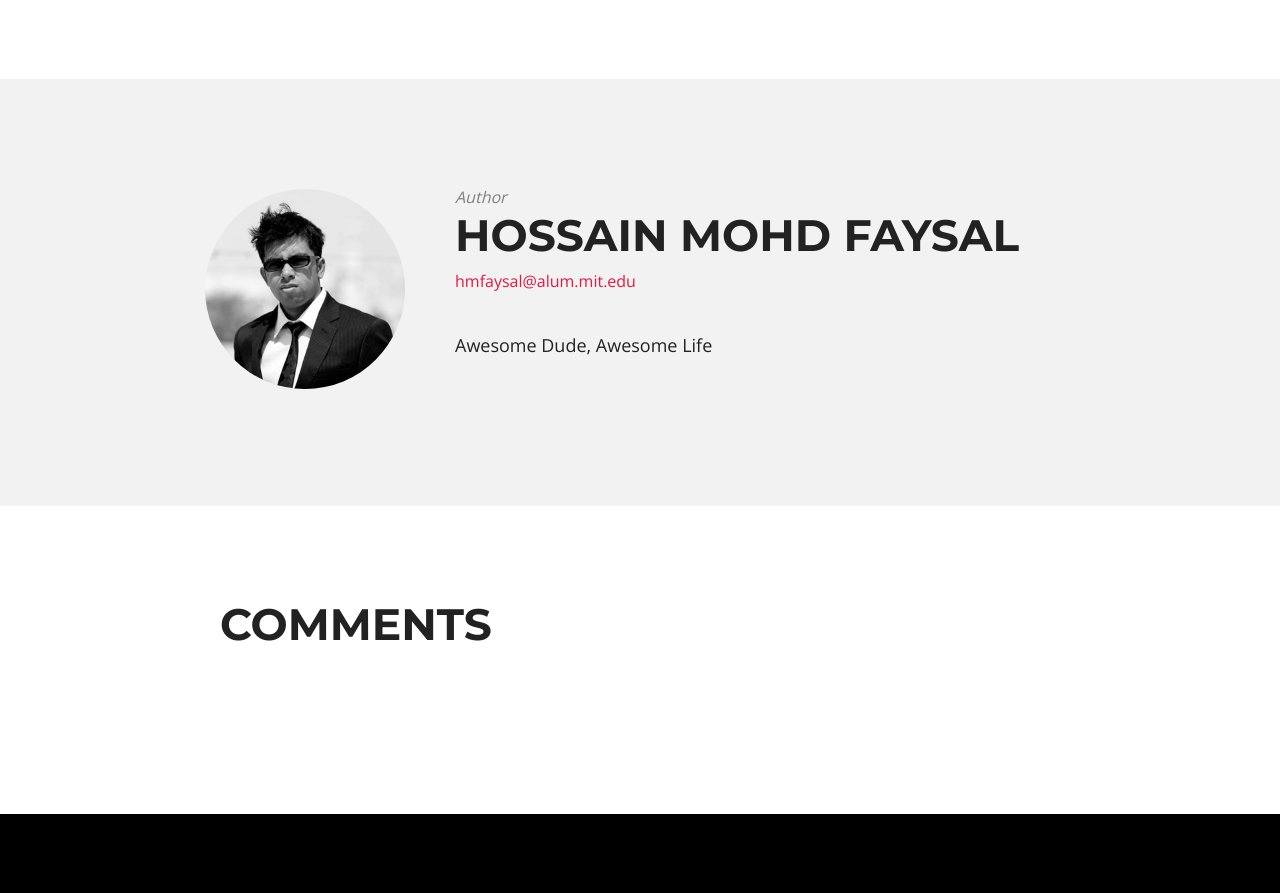
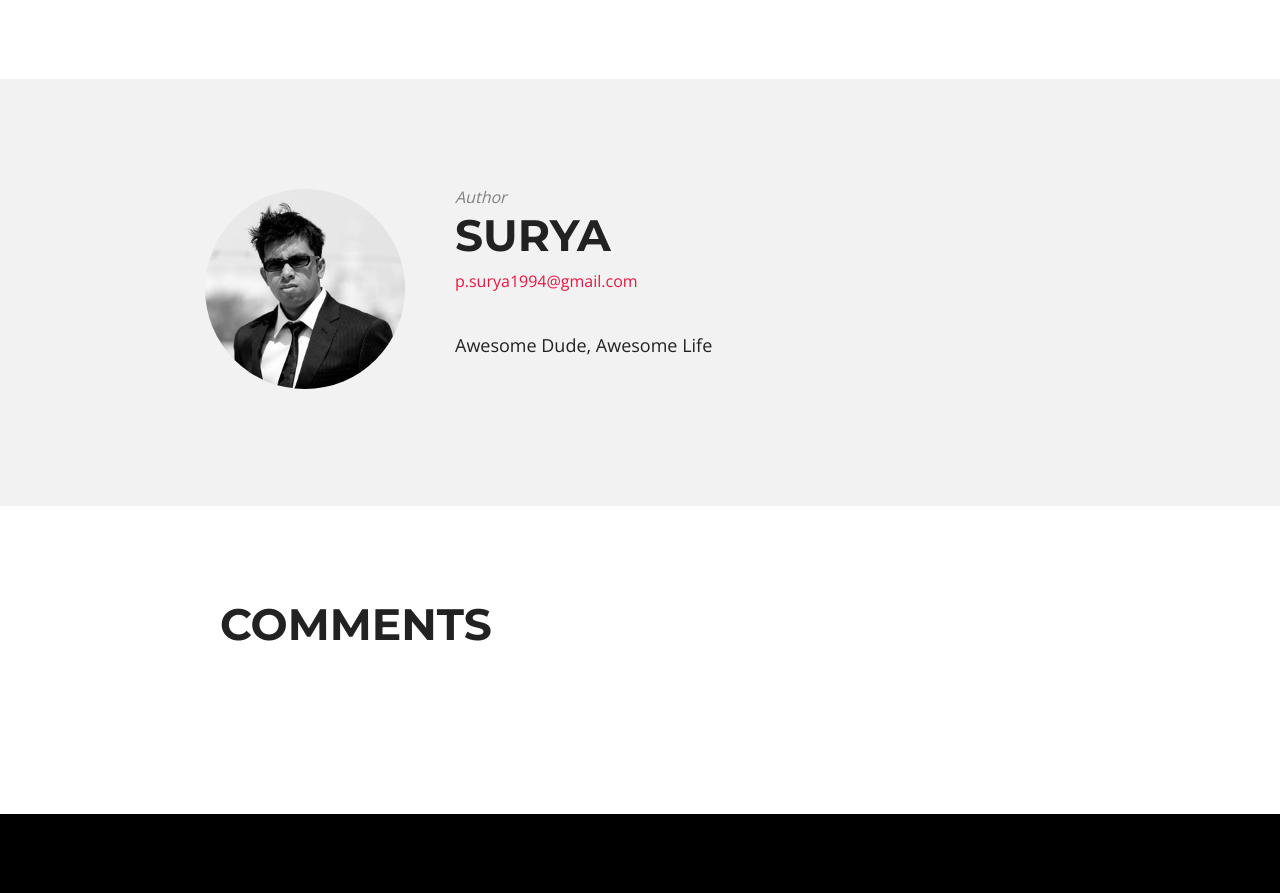
Before and after one commit to psurya1994/psurya1994.github.io, a Jekyll site: the page built from _posts/2015-12-15-game-automators-winter-internship.md, in a window 1280 px wide and 1400 px high, scrolled down 1185 px. Shown: the part 384-1277 px from the top of the window. Built offline with Jekyll 4.4.1, drawn with Linux system fonts in a browser that asks for light colours; nearby versions of some CDN libraries; comment, search, counter and statistics services are not loaded; some of the changed text lies outside the part shown.

Commit message:
chanegs.

```diff
--- a/_config.yml
+++ b/_config.yml
@@ -1,7 +1,7 @@
 title:            Surya's Blog
 description:      "Blogging about everything"
 logo:             logo.png
-disqus_shortname: hmfaysal
+disqus_shortname: surya
 share:            true
 dropcap:			true
 # Change url to your domain. Leave localhost server or blank when working locally.
@@ -11,21 +11,21 @@ url: ''
 
 # Owner/author information
 owner:
-  name:           Hossain Mohd Faysal
+  name:           Surya
   avatar:         hmfaysal.jpg
-  email:          hmfaysal@alum.mit.edu
+  email:          p.surya1994@gmail.com
   # Use the coder's toolbox at http://coderstoolbox.net/string/#!encoding=xml&action=encode&charset=us_ascii to encode your description into XML string
   description:    Awesome Dude, Awesome Life
   # Social networking links used in footer. Update and remove as you like.
-  twitter:        hmfaysal
-  facebook:       hmfaysal
-  github:         hmfaysal
-  instagram:      hmfaysal
+  twitter:        psurya1994
+  facebook:       psurya1994
+  github:         psurya1994
+  instagram:      psurya1994
   # For Google Authorship https://plus.google.com/authorship
   google_plus:    https://plus.google.com/u/0/102602916593522619858
 
 # Analytics and webmaster tools stuff goes here
-google_analytics:   UA-39365944-7
+google_analytics:
 google_verify:
 # https://ssl.bing.com/webmaster/configure/verify/ownership Option 2 content= goes here
 bing_verify:
@@ -49,7 +49,7 @@ timezone:    Asia/Dhaka
 future:      true
 highlighter: pygments
 markdown:    kramdown
-paginate:    5
+paginate:    10
 paginate_path: "page:num"
 
 # https://github.com/mojombo/jekyll/wiki/Permalinks
```
